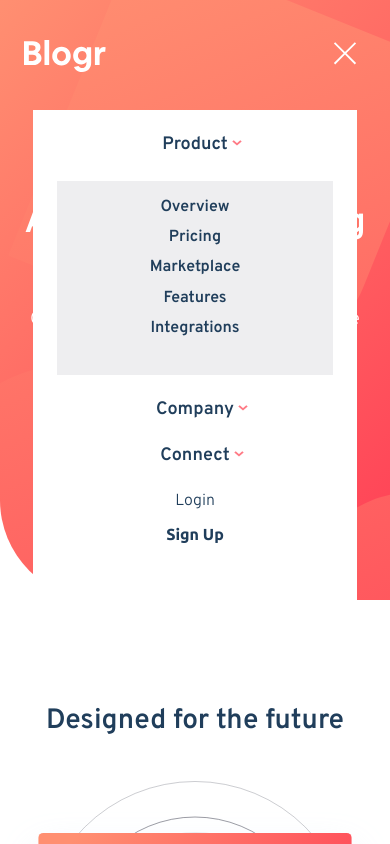
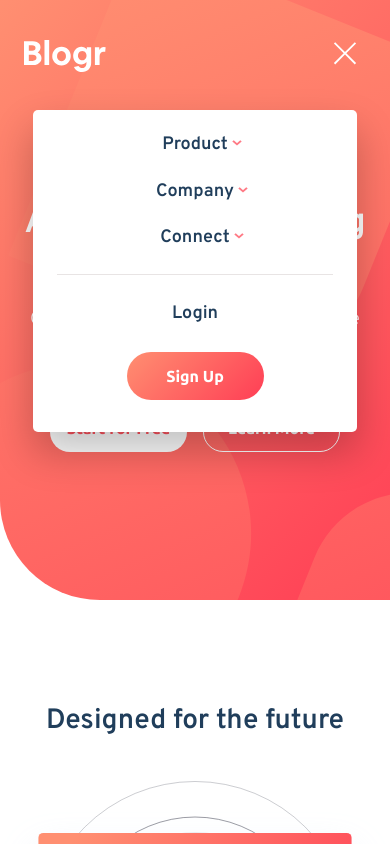
Before and after one commit to lewisRotchell/blogr, a Next.js app: page / in a window 390 px wide. Both pictures are taken after a click on the button "menu". Built offline with nearby package versions, Linux system fonts and the light colour scheme.

Commit message:
Finished mobile nav

```diff
--- a/components/Footer.module.scss
+++ b/components/Footer.module.scss
@@ -77,5 +77,9 @@
 
   p {
     text-align: center;
+
+    @include large {
+      text-align: left;
+    }
   }
 }
--- a/components/Footer.tsx
+++ b/components/Footer.tsx
@@ -69,7 +69,7 @@ export const Footer: React.FC<FooterProps> = ({}) => {
           </ul>
         </div>
         <div className={classes.navGroup}>
-          <p className={classes.navGroupTitle}>Company</p>
+          <p className={classes.navGroupTitle}>Contact</p>
           <ul className={classes.navGroupList}>
             <li>
               <Link href="/">
--- a/components/MobileNav.module.scss
+++ b/components/MobileNav.module.scss
@@ -5,7 +5,7 @@
   position: absolute;
   top: 110px;
   width: 324px;
-  height: 0px;
+  max-height: 0px;
   background-color: #fff;
   left: 50%;
   transform: translate(-50%);
@@ -14,6 +14,8 @@
   overflow-y: hidden;
   transition: all 0.5s ease-in-out;
   color: $heading-color;
+  box-shadow: 0px 20px 40px rgba(0, 0, 0, 0.243444);
+  border-radius: 5px;
 
   @include navBreakpoint {
     display: none;
@@ -42,12 +44,43 @@
     position: absolute;
     top: -2px;
     right: -8px;
+    transition: all 0.5s ease-in-out;
+  }
+
+  .flipArrow {
+    transform: rotate(180deg);
+    transition: all 0.5s ease-in-out;
+  }
+
+  .loginAndSignUpContainer {
+    display: flex;
+    flex-direction: column;
+    align-items: center;
+    width: 276px;
+    margin: 0 auto;
+    border-top: 1px solid #e8e4e4;
+    padding-top: 25px;
+    padding-bottom: 32px;
+  }
+  .loginText {
+    cursor: pointer;
+    font-style: normal;
+    font-weight: 600;
+    font-size: 1.125rem;
+    line-height: 1.75rem;
+    margin-bottom: 24px;
+  }
+
+  .signUpBtn {
+    color: #fff;
+    background: linear-gradient(135deg, #ff8f71 0%, #ff3e55 100%);
+    border-radius: 28px;
   }
 }
 
 .showMenu {
   display: block;
-  height: 511px;
+  max-height: 1000px;
   transition: all 0.5s ease-in-out;
   visibility: visible;
   @include navBreakpoint {
--- a/components/MobileNav.tsx
+++ b/components/MobileNav.tsx
@@ -1,3 +1,4 @@
+import { useState } from "react";
 import { Button } from "./Button";
 import classes from "./MobileNav.module.scss";
 import Image from "next/image";
@@ -9,17 +10,42 @@ interface MobileNavProps {
   showMenu: boolean;
 }
 
+interface ISubMenu {
+  product: boolean;
+  company: boolean;
+  connect: boolean;
+}
+
 const MobileNav: React.FC<MobileNavProps> = ({ children, showMenu }) => {
+  const [subMenu, setSubMenu] = useState<ISubMenu>({
+    product: false,
+    company: false,
+    connect: false,
+  });
+
   return (
     <div className={`${classes.mobileNav} ${showMenu ? classes.showMenu : ""}`}>
       <nav>
-        <button className={classes.navButton}>
+        <button
+          className={classes.navButton}
+          onClick={() =>
+            setSubMenu({
+              ...subMenu,
+              product: !subMenu.product,
+            })
+          }
+        >
           Product
-          <div className={classes.arrowContainer}>
+          <div
+            className={`${classes.arrowContainer} ${
+              subMenu.product ? classes.flipArrow : ""
+            }`}
+          >
             <Image src={ArrowDark} width={10} height={6} />
           </div>
         </button>
         <MobileSubMenu
+          open={subMenu.product}
           menuItems={[
             "Overview",
             "Pricing",
@@ -28,20 +54,56 @@ const MobileNav: React.FC<MobileNavProps> = ({ children, showMenu }) => {
             "Integrations",
           ]}
         />
-        <button className={classes.navButton}>
+
+        <button
+          onClick={() =>
+            setSubMenu({
+              ...subMenu,
+              company: !subMenu.company,
+            })
+          }
+          className={classes.navButton}
+        >
           Company{" "}
-          <div className={classes.arrowContainer}>
+          <div
+            className={`${classes.arrowContainer} ${
+              subMenu.company ? classes.flipArrow : ""
+            }`}
+          >
             <Image src={ArrowDark} width={10} height={6} />
           </div>
         </button>
-        <button className={classes.navButton}>
+        <MobileSubMenu
+          open={subMenu.company}
+          menuItems={["About", "Team", "Blog", "Careers"]}
+        />
+
+        <button
+          onClick={() =>
+            setSubMenu({
+              ...subMenu,
+              connect: !subMenu.connect,
+            })
+          }
+          className={classes.navButton}
+        >
           Connect{" "}
-          <div className={classes.arrowContainer}>
+          <div
+            className={`${classes.arrowContainer} ${
+              subMenu.connect ? classes.flipArrow : ""
+            }`}
+          >
             <Image src={ArrowDark} width={10} height={6} />
           </div>
         </button>
-        <span className={classes.loginText}>Login</span>
-        <Button style={classes.signUpBtn}>Sign Up</Button>
+        <MobileSubMenu
+          open={subMenu.connect}
+          menuItems={["Contact", "Newsletter", "LinkedIn"]}
+        />
+        <div className={classes.loginAndSignUpContainer}>
+          <span className={classes.loginText}>Login</span>
+          <Button style={classes.signUpBtn}>Sign Up</Button>
+        </div>
       </nav>
     </div>
   );
--- a/components/MobileSubMenu.module.scss
+++ b/components/MobileSubMenu.module.scss
@@ -2,14 +2,17 @@
   margin: 0 24px;
   width: 276px;
   background-color: rgba(45, 46, 64, 0.08);
-  margin-bottom: 24px;
+  visibility: hidden;
+  max-height: 0;
+  overflow: hidden;
+  transition: all 0.5s ease-in-out;
 
   .subMenuList {
     display: flex;
     flex-direction: column;
     align-items: center;
     margin-top: 17px;
-    margin-bottom: 25px;
+    margin-bottom: 13px;
 
     li {
       color: hsla(209, 48%, 24%, 1);
@@ -17,7 +20,21 @@
       font-weight: 600;
       font-size: 1rem;
       font-family: "Overpass";
+      mix-blend-mode: normal;
+      opacity: 0.75;
+    }
+
+    a {
+      display: inline-block;
       margin-bottom: 12px;
+      line-height: 1.75rem;
     }
   }
 }
+
+.showMenu {
+  max-height: 600px;
+  margin-bottom: 24px;
+  visibility: visible;
+  transition: all 0.5s ease-in-out;
+}
--- a/components/MobileSubMenu.tsx
+++ b/components/MobileSubMenu.tsx
@@ -4,11 +4,15 @@ import Link from "next/link";
 
 interface MobileSubMenuProps {
   menuItems: string[];
+  open: boolean;
 }
 
-export const MobileSubMenu: React.FC<MobileSubMenuProps> = ({ menuItems }) => {
+export const MobileSubMenu: React.FC<MobileSubMenuProps> = ({
+  menuItems,
+  open,
+}) => {
   return (
-    <div className={classes.mobileSubMenu}>
+    <div className={`${classes.mobileSubMenu} ${open ? classes.showMenu : ""}`}>
       <ul className={classes.subMenuList}>
         {menuItems.map((item: string, index: number) => (
           <li key={index}>
--- a/sections/Header.tsx
+++ b/sections/Header.tsx
@@ -17,9 +17,6 @@ export const Header: React.FC<HeaderProps> = ({}) => {
           <Button style={classes.btnRight}>Learn More</Button>
         </div>
       </div>
-      {/* <Portal>
-        <p className={classes.portal}>hello</p>
-      </Portal> */}
     </header>
   );
 };
--- a/styles/globals.scss
+++ b/styles/globals.scss
@@ -64,6 +64,6 @@ p {
   }
 }
 
-btn {
+button {
   cursor: pointer;
 }
```
Also changed, not shown: sections/SectionB.tsx (+1 -0 lines).
